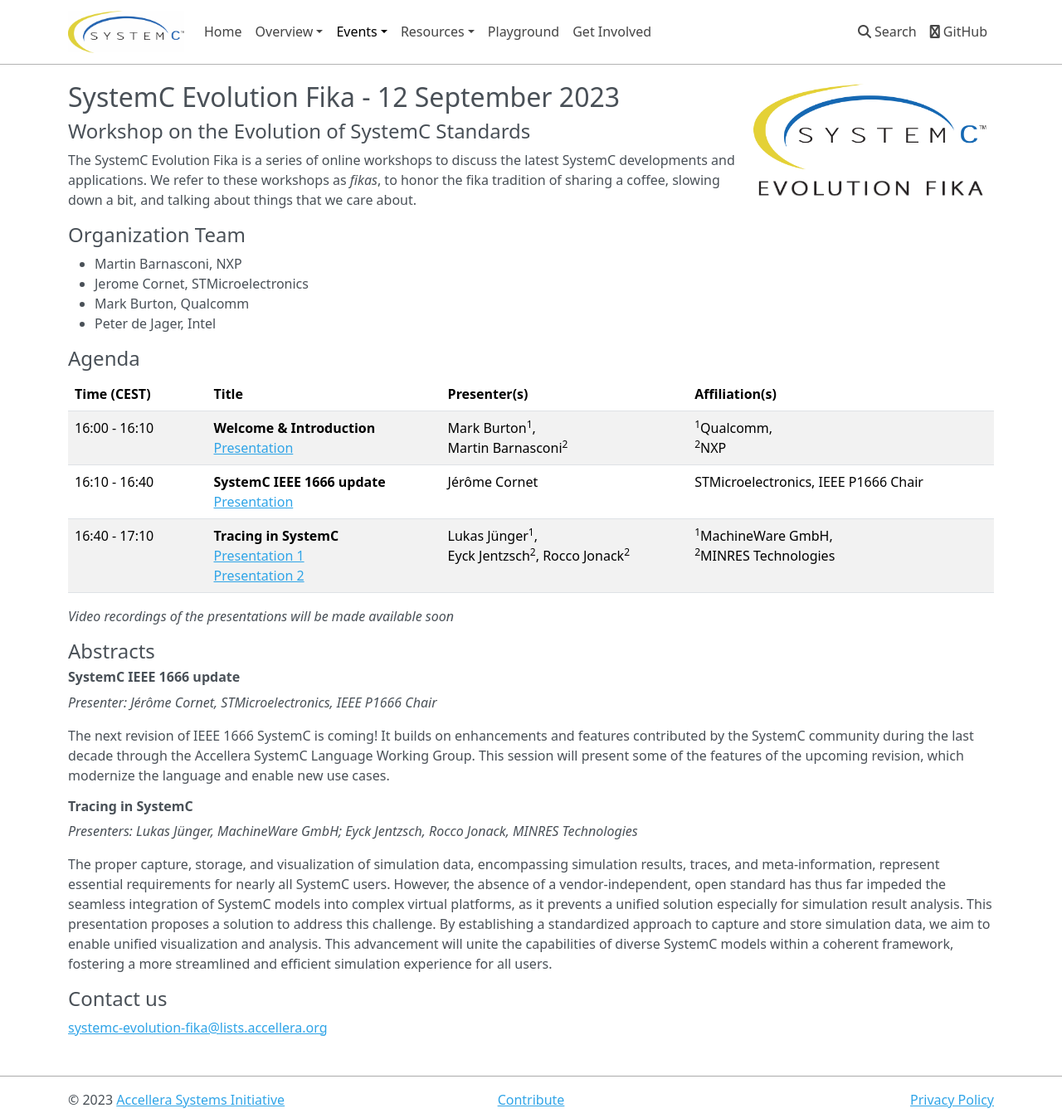
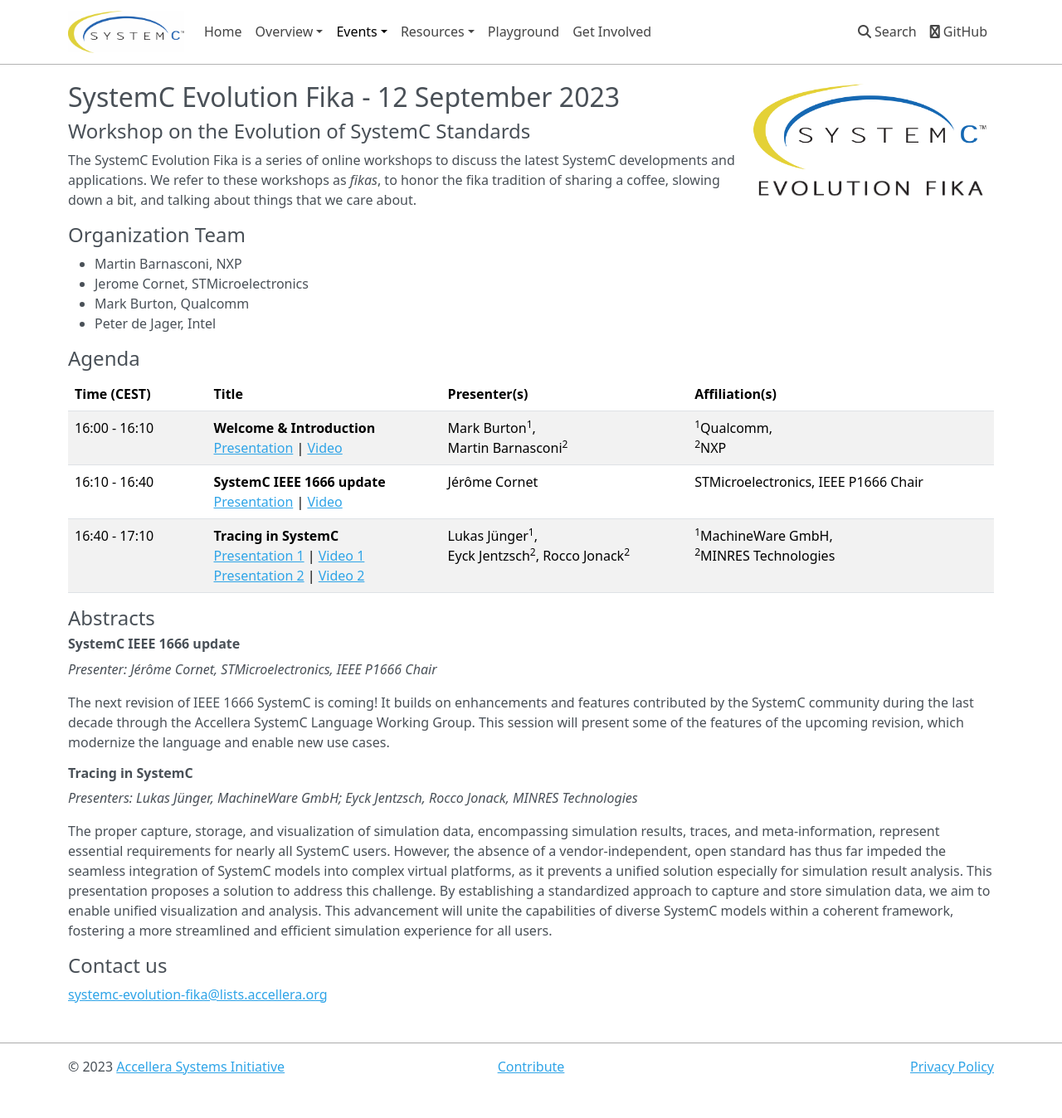
Before and after one commit to accellera-official/systemc.org, an MkDocs documentation site: the page built from docs/events/scef202309.md, in a window 1280 px wide and 1348 px high. Shown: the whole window at 83% size. Built offline with MkDocs 1.6.1, drawn with Linux system fonts in a browser that asks for light colours; nearby versions of some CDN libraries.

Commit message:
added fika videos
Signed-off-by: Martin Barnasconi <martin.barnasconi@nxp.com>

```diff
--- a/docs/events/scef202309.md
+++ b/docs/events/scef202309.md
@@ -28,11 +28,9 @@
 
 | Time (CEST)&nbsp;&nbsp;&nbsp;&nbsp;&nbsp;&nbsp; | Title | Presenter(s) | Affiliation(s) |
 | ------------- | ---------------- | ---------------- | ---------------- |
-| 16:00 - 16:10 | **Welcome & Introduction**<br>[Presentation][intro] | Mark Burton<sup>1</sup>,<br>Martin Barnasconi<sup>2</sup> | <sup>1</sup>Qualcomm,<br><sup>2</sup>NXP |
-| 16:10 - 16:40 | **SystemC IEEE 1666 update**<br>[Presentation][ieee] | Jérôme Cornet | STMicroelectronics, IEEE P1666 Chair |
-| 16:40 - 17:10 | **Tracing in SystemC**<br>[Presentation 1][mware]<br>[Presentation 2][minres] | Lukas Jünger<sup>1</sup>,<br>Eyck Jentzsch<sup>2</sup>, Rocco Jonack<sup>2</sup> | <sup>1</sup>MachineWare GmbH,<br><sup>2</sup>MINRES Technologies |
-
-*Video recordings of the presentations will be made available soon*
+| 16:00 - 16:10 | **Welcome & Introduction**<br>[Presentation][intro] \| [Video][intro-video] | Mark Burton<sup>1</sup>,<br>Martin Barnasconi<sup>2</sup> | <sup>1</sup>Qualcomm,<br><sup>2</sup>NXP |
+| 16:10 - 16:40 | **SystemC IEEE 1666 update**<br>[Presentation][ieee] \| [Video][ieee-video] | Jérôme Cornet | STMicroelectronics, IEEE P1666 Chair |
+| 16:40 - 17:10 | **Tracing in SystemC**<br>[Presentation 1][mware] \| [Video 1][mware-video]<br>[Presentation 2][minres] \| [Video 2][minres-video] | Lukas Jünger<sup>1</sup>,<br>Eyck Jentzsch<sup>2</sup>, Rocco Jonack<sup>2</sup> | <sup>1</sup>MachineWare GmbH,<br><sup>2</sup>MINRES Technologies |
 
 ## Abstracts
 
@@ -64,3 +62,8 @@
 [mware]: https://workspace.accellera.org/document/dl/11992
 [minres]: https://workspace.accellera.org/document/dl/11993
 [ieee]: https://workspace.accellera.org/document/dl/11994
+
+[intro-video]: https://vimeo.com/869006777
+[ieee-video]: https://vimeo.com/869006806
+[mware-video]: https://vimeo.com/869006643
+[minres-video]: https://vimeo.com/869006709
```
